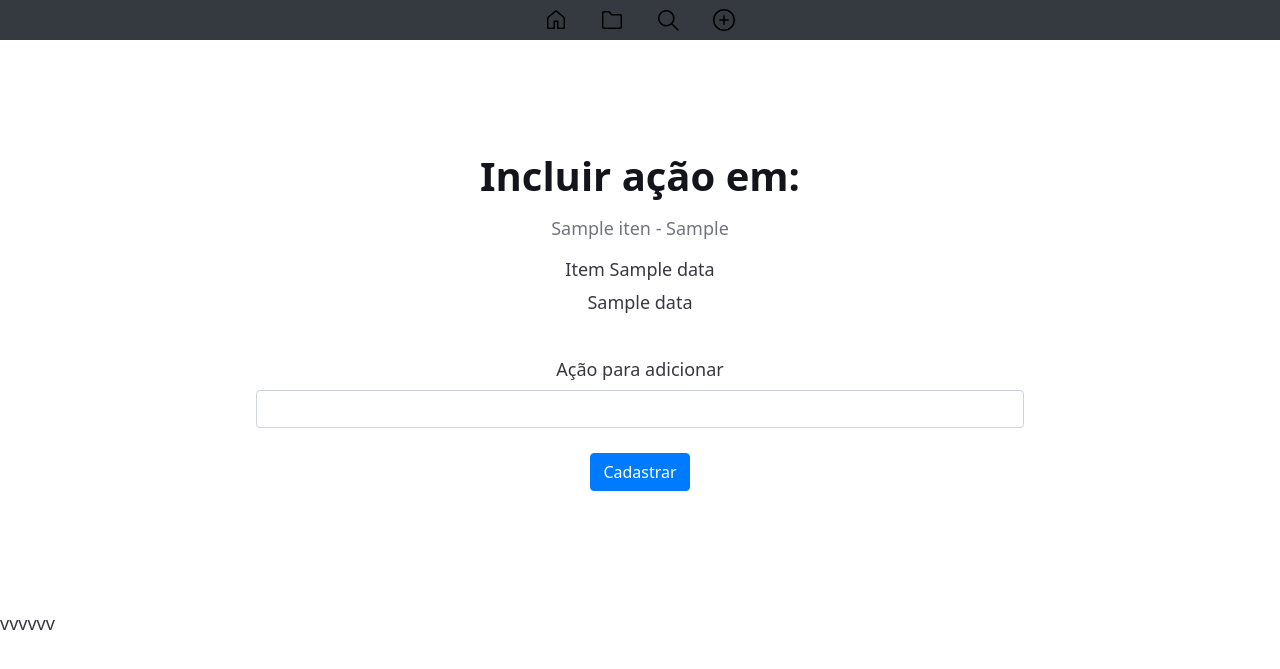
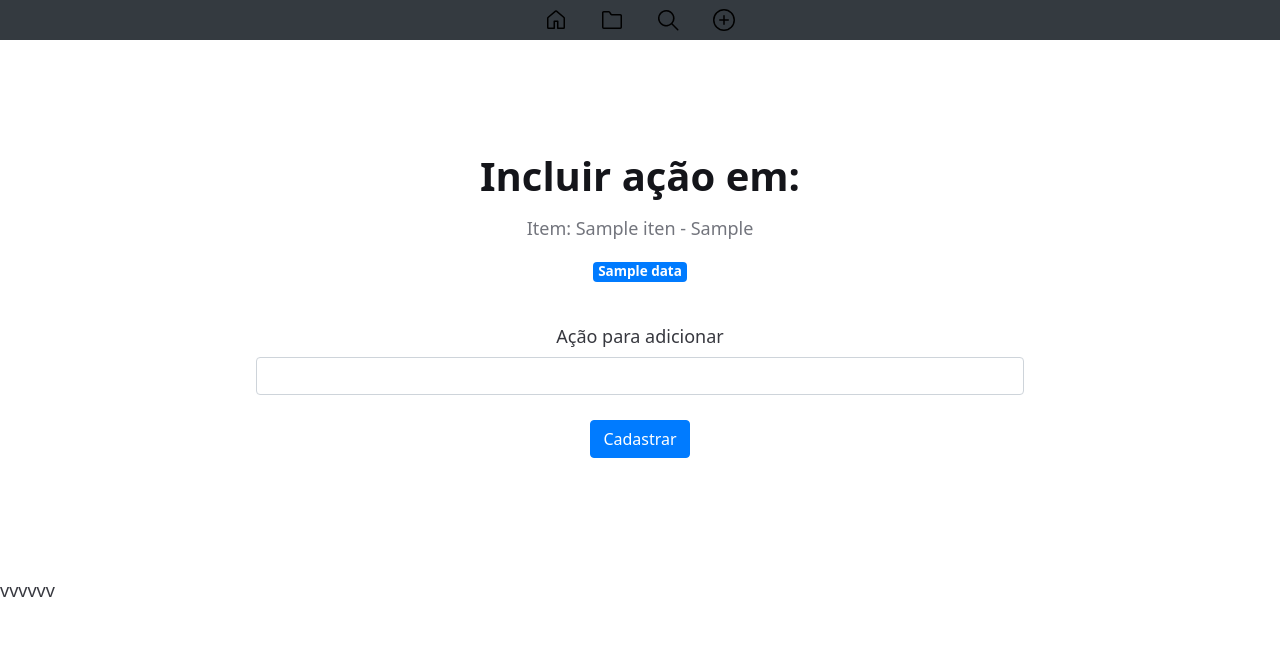
Before and after one commit to alexodisseus/normas-compiladas, a Flask app: template nc/templates/norm/add_apply.html in a window 1280 px wide. Shown: the top 669 px of the page. Run offline with Flask 3, Linux system fonts and the light colour scheme; the template is opened without the code that fills it: most values are stand-ins (such as "Sample title", 1, 10 or a date in 2020); some libraries are stand-ins or nearby versions.

Commit message:
comentario

```diff
--- a/nc/norm.py
+++ b/nc/norm.py
@@ -110,7 +110,7 @@ def add_apply(id):
 		return redirect(url_for('norm.view_iten_sub', id=id))
 
 	iten = model.read_norm_iten_sub_view(id)
-	data = model.norm_list_aplly()
+	data = model.norm_list_aplly(id)
 	print(data)
 	return render_template('norm/add_apply.html' , data=data , iten=iten)
 
--- a/nc/templates/norm/add_apply.html
+++ b/nc/templates/norm/add_apply.html
@@ -12,22 +12,26 @@
   <div class="cd-container cd-max-width-adaptive-sm cd-text-center">
 
     <div>
-      <form method='POST' action="./{{iten[1].id}}">
+      <form method='POST' action="./{{iten[0].id}}">
 
         <h1 class="cd-margin-bottom-xs">Incluir ação em:</h1>
+
         <p class="thank-you__paragraph cd-margin-bottom-xs">
-          {{iten[1].iten}} - {{iten[0].iten_sub}}
+          Item: {{iten[1].iten}} - {{iten[0].iten_sub}}
         </p>
-        <label>Item</label>
 
 
-        {{data}}
-        {% if data:%}
-          {%for x in data:%}
-          <p>{{x}}</p>
+        <p>
+          {%if data:%}
+            {% for x in data:%}
+              <span class="badge badge-primary"> {{x.name}}</span>
+            {%endfor%}
+          {%else:%}
+          <span class="badge badge-primary">Nada</span>
+          {%endif%}
 
-          {%endfor%}
-        {%endif%}
+
+         </p>
         <br>
 
         <label>Ação para adicionar</label>
--- a/nc/templates/norm/view_iten_sub.html
+++ b/nc/templates/norm/view_iten_sub.html
@@ -36,8 +36,7 @@
 
          </p>
          <p>
-
-          <a href="{{url_for('norm.add_apply', id = data[1].id)}}">
+          <a href="{{url_for('norm.add_apply', id = data[0].id)}}">
 
 
           <span class="badge">
```
